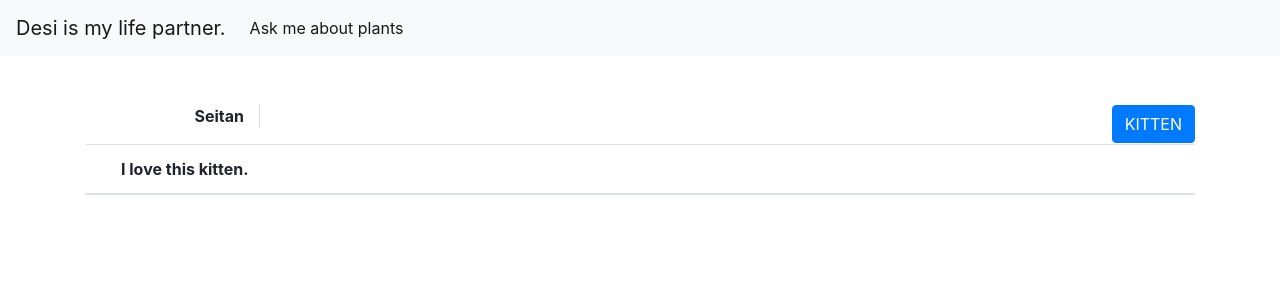
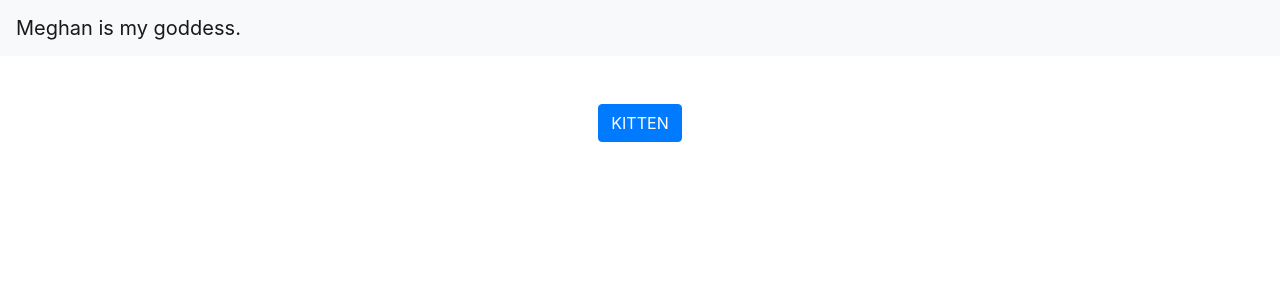
Before and after one commit to ZacTallberg/zacoberg_website, a Django app: page / in a window 1280 px wide. Shown: the top 300 px of the page. Run offline with Django 3.2, Linux system fonts and the light colour scheme; lists and menus that the app fills with data are empty; some libraries are stand-ins or nearby versions.

Commit message:
refactor

```diff
--- a/testapp/templates/base.html
+++ b/testapp/templates/base.html
@@ -15,7 +15,7 @@
     </head>
     <body>
         <nav class="navbar navbar-expand-lg navbar-light bg-light">
-          <a class="navbar-brand" href="#">Desi is my life partner.</a>
+          <a class="navbar-brand" href="#">Meghan is my goddess.</a>
           <button class="navbar-toggler" type="button" data-toggle="collapse" data-target="#navbarSupportedContent" aria-controls="navbarSupportedContent" aria-expanded="false" aria-label="Toggle navigation">
             <span class="navbar-toggler-icon"></span>
           </button>
@@ -23,7 +23,7 @@
           <div class="collapse navbar-collapse" id="navbarSupportedContent">
             <ul class="navbar-nav mr-auto">
               <li class="nav-item active">
-                <a class="nav-link" href="#">Ask me about plants <span class="sr-only">(current)</span></a>
+                <a class="nav-link" href="#"><span class="sr-only">(current)</span></a>
               </li>
             </ul>
           </div>
--- a/testapp/templates/index.html
+++ b/testapp/templates/index.html
@@ -3,34 +3,17 @@
 {% load bootstrap4 %}
 
 {% block content %}
-<div class="row align-items-center">
-    <div class="col-4">
-        <dl class="row">
-            <dt class="col-sm-6 text-right border-right">Seitan</dt>
-        </dl>
-    </div>
-    <div class="col-8">
-        <form method="GET">
-            <div class="d-flex justify-content-end">
-                <button class="btn btn-primary">KITTEN</button>
-            </div>
-        </form>
-    </div>
+<div class="row align-items-center"></div>
+                <form method="GET">
+                        <div class="d-flex justify-content-center">
+                            <button class="btn btn-primary">KITTEN</button>
+                        </div>
+                    </form>
+
+
+
 </div>
-<form action="{% url 'report' %}"
-    method="GET">
-<table class="table">
-    <thead>
-        <tr>
-            <th style="width: 1px;"></th>
-            <th>I love this kitten.</th>
-        </tr>
-    </thead>
-    <tbody>
-            </tbody>
-</table>
 
-</form>
 {% endblock %}
 
 {% block scripts %}
```
Also changed, not shown: 2 other files.
